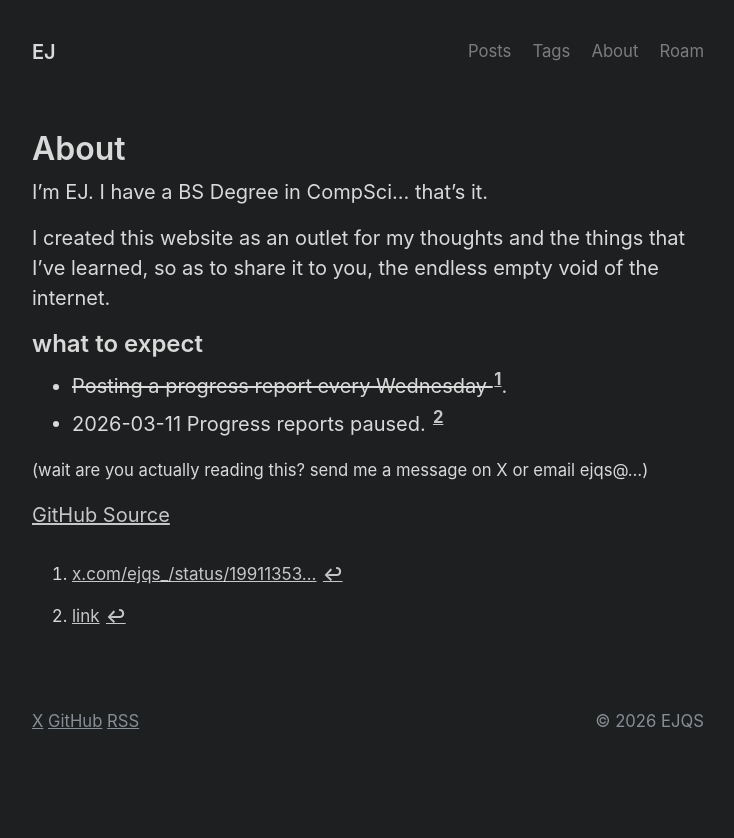
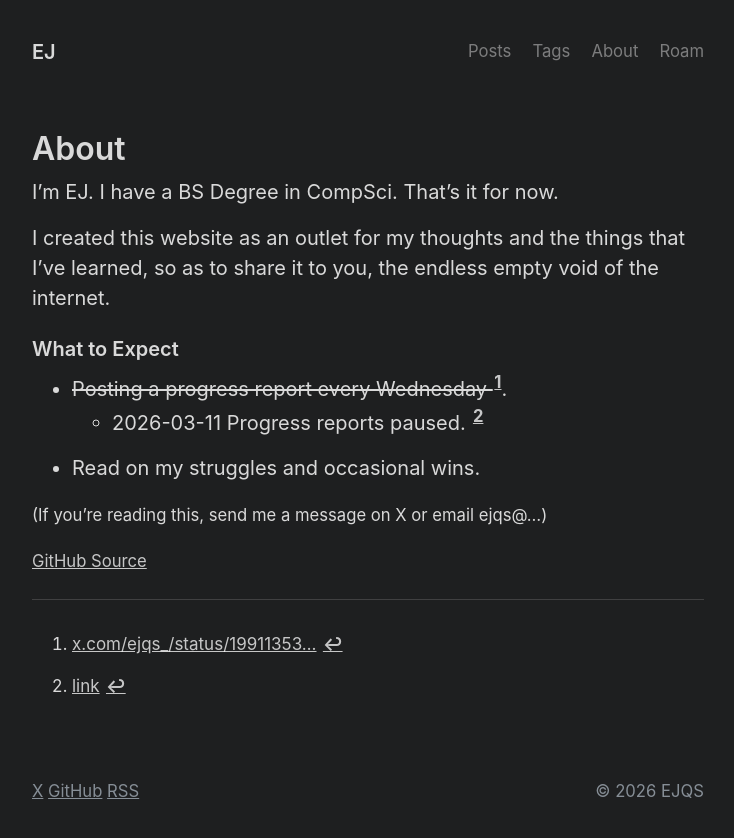
Before and after one commit to ejqs/ejqs.net, a Jekyll site: the page built from about.md, in a window 1280 px wide. Shown: the top 838 px of the page, without its empty margins (272-1006 px from the left). Built offline with Jekyll 4.4.1, drawn with Linux system fonts in a browser that asks for light colours.

Commit message:
update(about): polish

```diff
--- a/about.md
+++ b/about.md
@@ -3,18 +3,21 @@ layout: page
 title: About
 ---
 
-I'm EJ. I have a BS Degree in CompSci... that's it.
+I'm EJ. I have a BS Degree in CompSci. That's it for now.
 
 I created this website as an outlet for my thoughts and the things that I've learned, so as to share it to you, the endless empty void of the internet.
 
-## what to expect
+### What to Expect
 
 - ~~Posting a progress report every Wednesday [^fn-x_post]~~.
-- 2026-03-11 Progress reports paused. [^fn-x_post2]
+  - 2026-03-11 Progress reports paused. [^fn-x_post2]
+- Read on my struggles and occasional wins.
 
-<small>(wait are you actually reading this? send me a message on X or email ejqs@...)</small>
+<small>(If you're reading this, send me a message on X or email ejqs@...)</small>
 
-[GitHub Source](https://github.com/ejqs/ejqs.net)
+<small>[GitHub Source](https://github.com/ejqs/ejqs.net)</small>
+
+---
 
 [^fn-x_post]: [x.com/ejqs\_/status/19911353...](https://x.com/ejqs_/status/1991135330666246199)
 [^fn-x_post2]: [link](/2026/03/11/going-backwards/)
```
